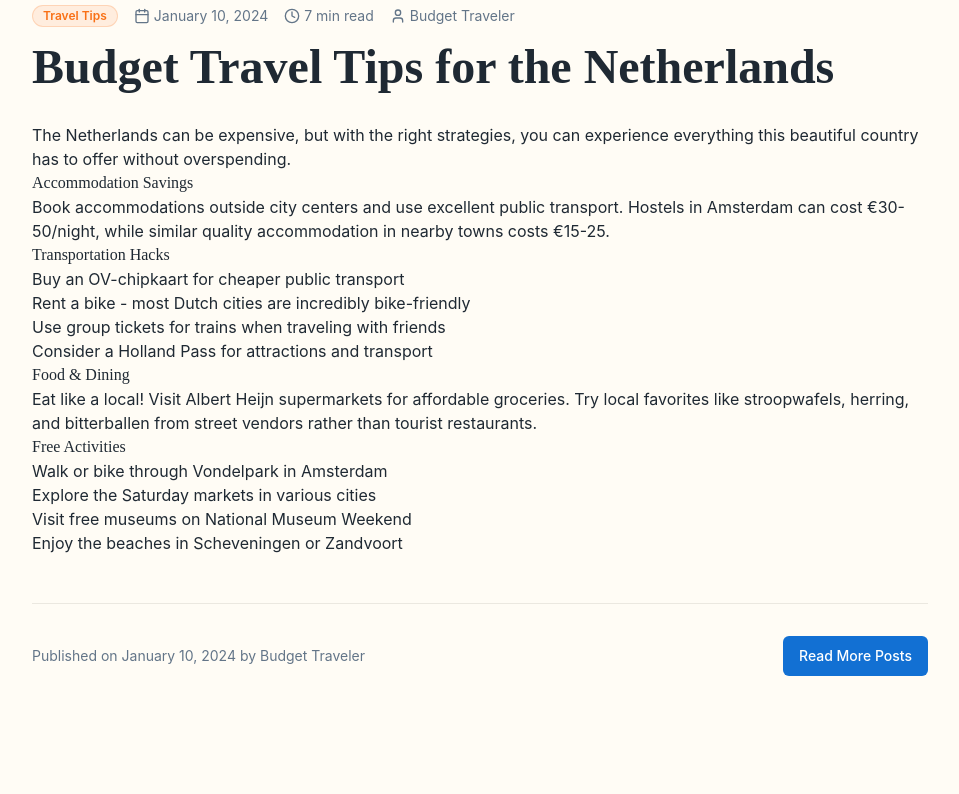
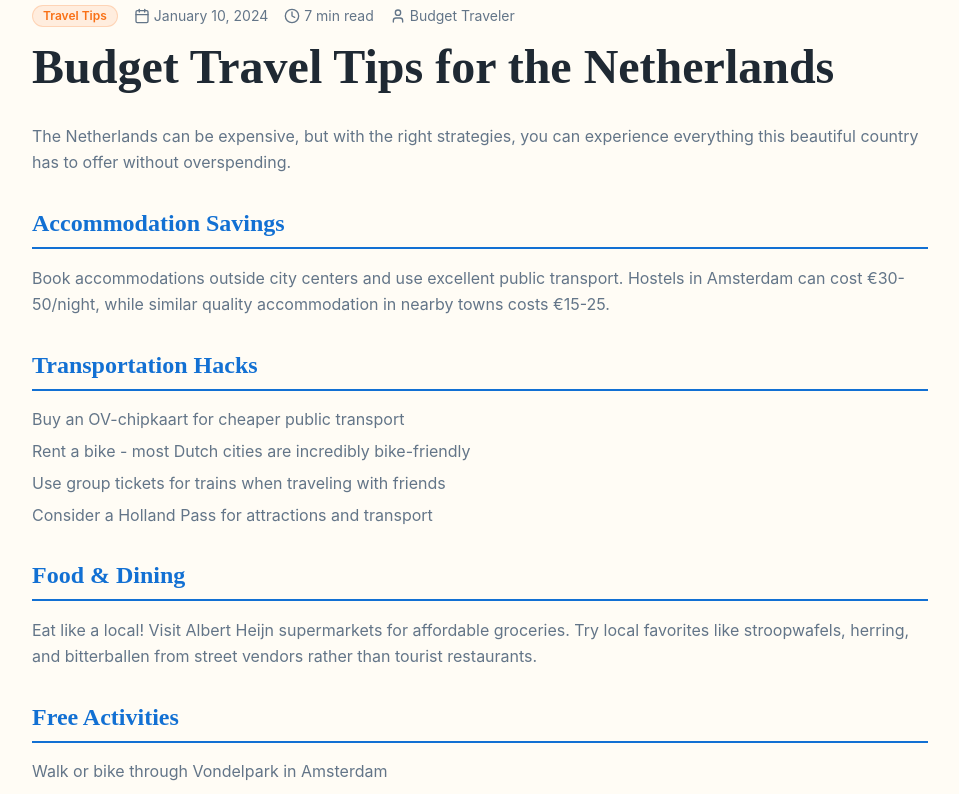
Before and after one commit to retecata/holland-hues-and-hikes, a React (Vite) app: page /post/budget-travel-netherlands-tips in a window 1280 px wide. Shown: the part 700-1494 px from the top of the page, without its empty margins (160-1119 px from the left). Before the commit the page ends 1408 px from the top, so only its background shows below. Built offline with nearby package versions, Linux system fonts and the light colour scheme.

Commit message:
Format blog post content
Update blog post formatting to include larger and bolder headers for sections like "Must-visit attractions" and "museums".

```diff
--- a/src/index.css
+++ b/src/index.css
@@ -138,6 +138,29 @@
     @apply font-heading;
   }
 
+  /* Enhanced blog post typography */
+  .prose h2 {
+    @apply text-2xl font-bold text-primary mb-4 mt-8 font-heading;
+    border-bottom: 2px solid hsl(var(--primary));
+    padding-bottom: 0.5rem;
+  }
+
+  .prose h3 {
+    @apply text-xl font-semibold text-foreground mb-3 mt-6 font-heading;
+  }
+
+  .prose p {
+    @apply text-base leading-relaxed text-muted-foreground mb-4;
+  }
+
+  .prose ul {
+    @apply space-y-2 mb-6;
+  }
+
+  .prose li {
+    @apply text-muted-foreground;
+  }
+
   .line-clamp-3 {
     display: -webkit-box;
     -webkit-line-clamp: 3;
```
